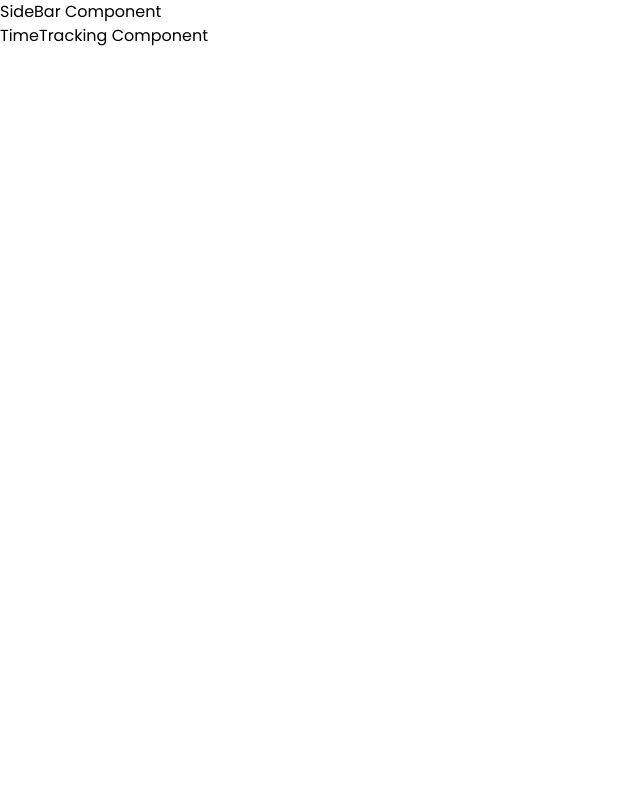
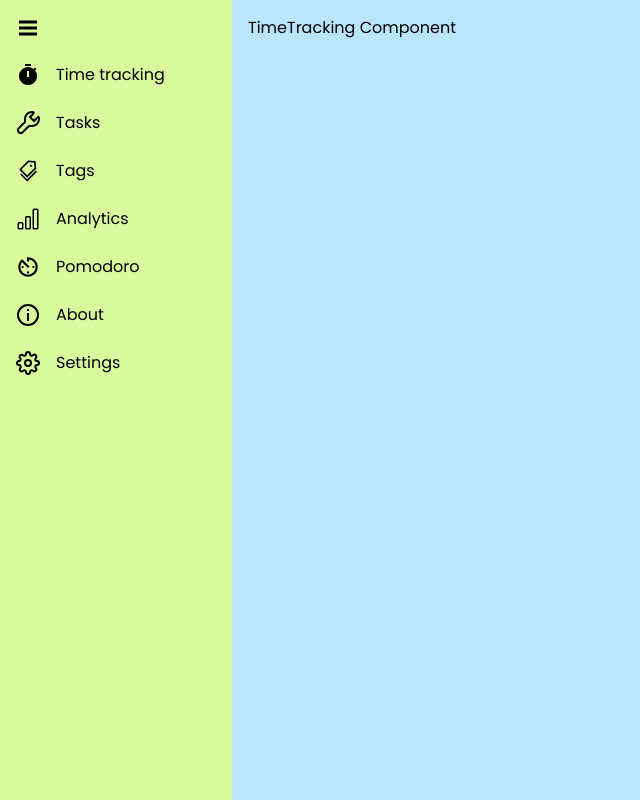
Before and after one commit to TunA-Kai/time-tracking-app, a React (Create React App) app: page / in a window 1280 px wide. Shown: the whole page, without its empty margins (0-640 px from the left). Built offline with nearby package versions, Linux system fonts and the light colour scheme.

Commit message:
test and code SideBar

```diff
--- a/src/components/AppLayout.tsx
+++ b/src/components/AppLayout.tsx
@@ -5,10 +5,14 @@ interface AppLayoutProps {}
 
 function AppLayout({}: AppLayoutProps) {
   return (
-    <div>
-      <SideBar />
-      <Outlet />
-    </div>
+    <main className='flex h-screen w-screen'>
+      <div className='bg-lime-200 px-2 py-4'>
+        <SideBar />
+      </div>
+      <div className='grow bg-sky-200 p-4'>
+        <Outlet />
+      </div>
+    </main>
   )
 }
 
--- a/src/components/sidebar/SideBar.tsx
+++ b/src/components/sidebar/SideBar.tsx
@@ -1,7 +1,33 @@
+import { useState } from 'react'
+import { VscThreeBars } from 'react-icons/vsc'
+import { NavLink } from 'react-router-dom'
+import { navLinks } from '../../utils/constants/navLinks'
+
 interface SideBarProps {}
 
 function SideBar({}: SideBarProps) {
-    return <div>SideBar Component</div>
+  const [open, setOpen] = useState<boolean>(true)
+  return (
+    <nav className='space-y-2'>
+      <button onClick={() => setOpen(o => !o)}>
+        <VscThreeBars className='ml-2 h-6 w-6 cursor-pointer active:scale-75' />
+      </button>
+      {navLinks.map(({ id, Icon, title, to }) => (
+        <NavLink
+          key={id}
+          to={to}
+          className={({ isActive }) =>
+            `flex gap-4 border-l-4 p-2 pl-1 hover:bg-lime-100 ${
+              isActive ? 'border-rose-500 bg-lime-100' : 'border-transparent'
+            }`
+          }
+        >
+          <Icon className='h-6 w-6' />
+          {open && <span className='hidden w-40 grow select-none lg:block'>{title}</span>}
+        </NavLink>
+      ))}
+    </nav>
+  )
 }
 
 export default SideBar
--- /dev/null
+++ b/src/utils/constants/navLinks.ts
@@ -0,0 +1,16 @@
+import { AiOutlineTags } from 'react-icons/ai'
+import { BsBarChart } from 'react-icons/bs'
+import { FiSettings } from 'react-icons/fi'
+import { GrCircleInformation, GrConfigure } from 'react-icons/gr'
+import { IoMdTimer } from 'react-icons/io'
+import { MdTimer } from 'react-icons/md'
+
+export const navLinks = [
+  { id: 1, Icon: MdTimer, title: 'Time tracking', to: '/time_tracking' },
+  { id: 2, Icon: GrConfigure, title: 'Tasks', to: '/tasks' },
+  { id: 3, Icon: AiOutlineTags, title: 'Tags', to: '/tags' },
+  { id: 4, Icon: BsBarChart, title: 'Analytics', to: '/analytics' },
+  { id: 5, Icon: IoMdTimer, title: 'Pomodoro', to: '/pomodoro' },
+  { id: 6, Icon: GrCircleInformation, title: 'About', to: '/about' },
+  { id: 7, Icon: FiSettings, title: 'Settings', to: '/settings' },
+]
```
Also changed, not shown: 1 other file (tests, documents, lock files or other folders).
